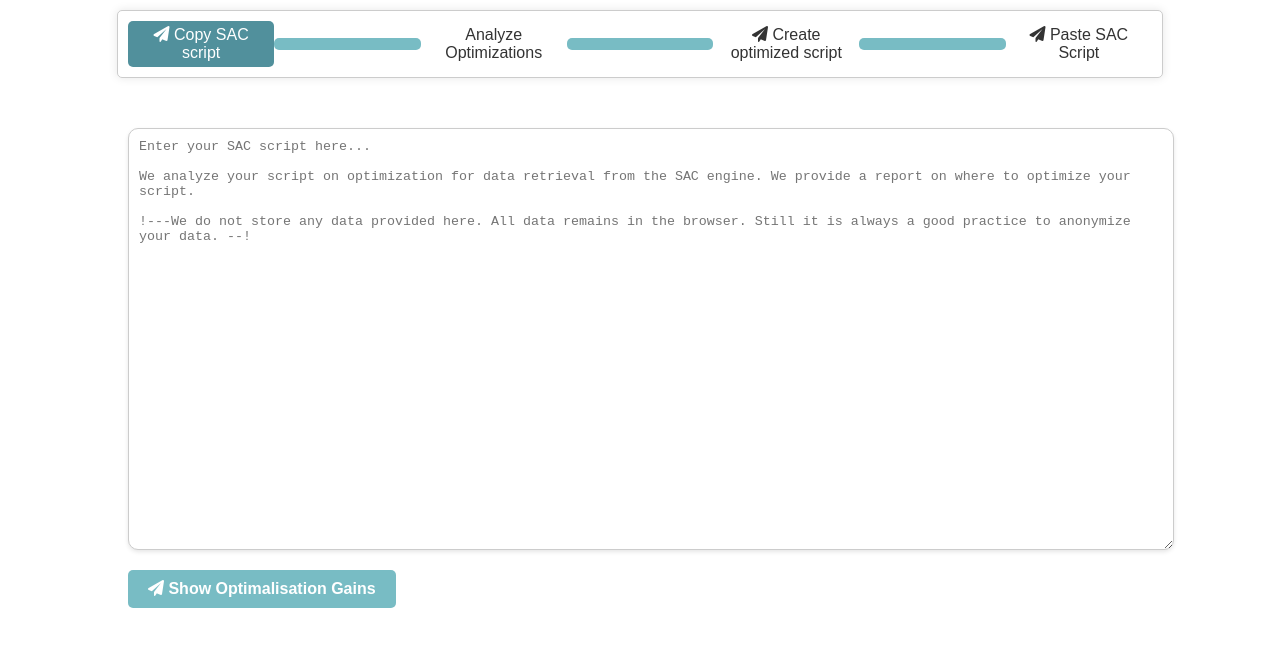
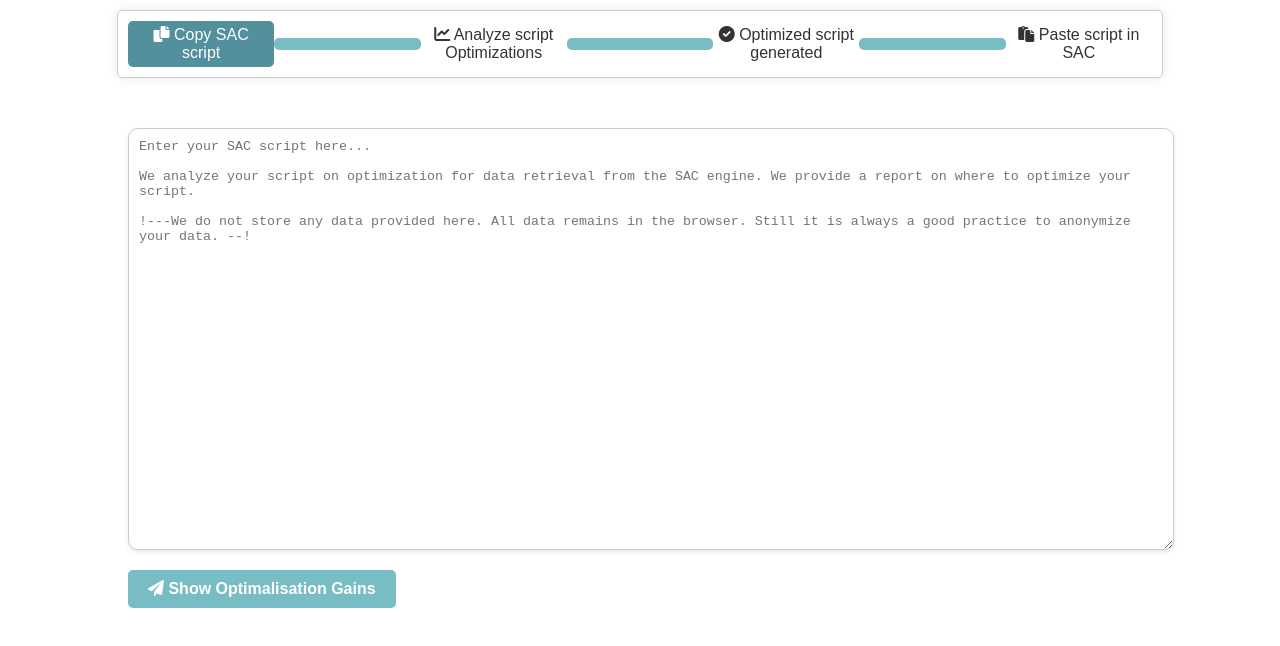
Before and after one commit to MGSP9/SACAppDesigner, a plain HTML site: page index.html in a window 1280 px wide. Drawn offline with Linux system fonts and the light colour scheme.

Commit message:
Update index.html

```diff
--- a/index.html
+++ b/index.html
@@ -15,13 +15,13 @@
 <body>
 <div class="progress-tracker">
   <ul>
-    <li class="in-progress"><i class="fas fa-paper-plane"></i> Copy SAC script</li>
+    <li class="in-progress"><i class="fas fa-copy"></i> Copy SAC script</li>
     <li class="line"></li>
-    <li>Analyze Optimizations</li>
+    <li><i class="fas fa-chart-line"></i> Analyze script Optimizations</li>
     <li class="line"></li>
-    <li><i class="fas fa-paper-plane"></i> Create optimized script</li>
+    <li><i class="fas fa-check-circle"></i> Optimized script generated</li>
     <li class="line"></li>
-    <li><i class="fas fa-paper-plane"></i> Paste SAC Script</li>
+    <li><i class="fas fa-paste"></i> Paste script in SAC</li>
   </ul>
 </div>
 
```
